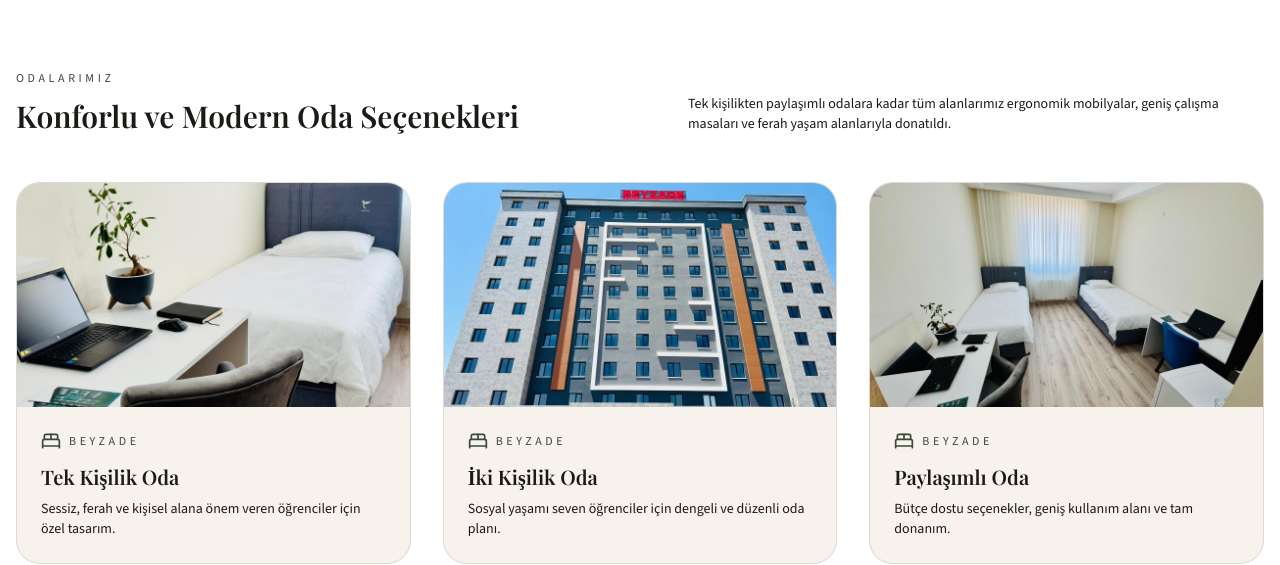
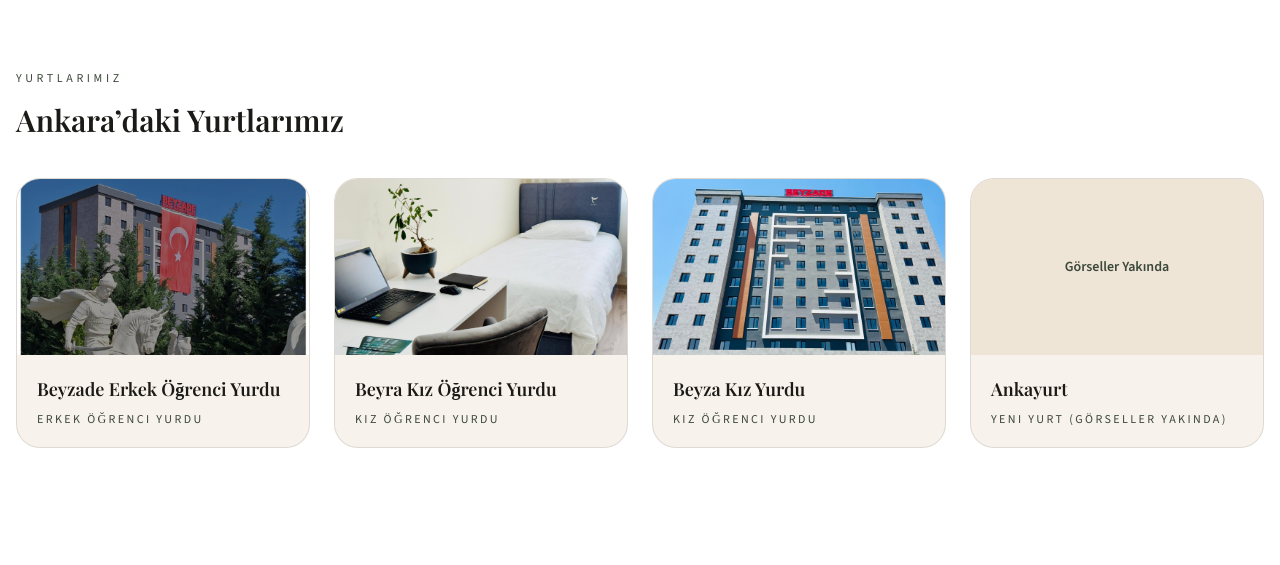
Before and after one commit to yusufaaras/yurtProject, a React (Vite) app: page / in a window 1280 px wide. Shown: the part 909-1474 px from the top of the page. Built offline with nearby package versions, Linux system fonts and the light colour scheme; no server answers.

Commit message:
Add Yurtlarimiz section and header links

```diff
--- a/src/pages/AboutPage.tsx
+++ b/src/pages/AboutPage.tsx
@@ -66,6 +66,7 @@ export default function AboutPage() {
         links={[
           { label: 'Ana Sayfa', href: '/' },
           { label: 'Hakkımızda', href: '/hakkimizda' },
+          { label: 'Yurtlarımız', href: '/#yurtlarimiz' },
           { label: 'Odalar', href: '/odalar' },
           { label: 'İletişim', href: '#iletisim' },
         ]}
--- a/src/pages/LandingPage.tsx
+++ b/src/pages/LandingPage.tsx
@@ -77,6 +77,29 @@ export default function LandingPage() {
   )
   const [heroIndex, setHeroIndex] = useState(0)
 
+  const dorms = [
+    {
+      name: 'Beyzade Erkek Öğrenci Yurdu',
+      type: 'Erkek Öğrenci Yurdu',
+      image: '/ankayurtlari/sections/beyzade.png',
+    },
+    {
+      name: 'Beyra Kız Öğrenci Yurdu',
+      type: 'Kız Öğrenci Yurdu',
+      image: '/ankayurtlari/rooms/single-1.jpg',
+    },
+    {
+      name: 'Beyza Kız Yurdu',
+      type: 'Kız Öğrenci Yurdu',
+      image: '/ankayurtlari/rooms/double-1.jpg',
+    },
+    {
+      name: 'Ankayurt',
+      type: 'Yeni Yurt (Görseller Yakında)',
+      image: null,
+    },
+  ]
+
   useEffect(() => {
     const id = window.setInterval(() => {
       setHeroIndex((prev) => (prev + 1) % heroImages.length)
@@ -90,6 +113,7 @@ export default function LandingPage() {
         links={[
           { label: 'Ana Sayfa', href: '/' },
           { label: 'Hakkımızda', href: '/hakkimizda' },
+          { label: 'Yurtlarımız', href: '#yurtlarimiz' },
           { label: 'Odalar', href: '/odalar' },
           { label: 'İletişim', href: '#iletisim' },
         ]}
@@ -194,6 +218,45 @@ export default function LandingPage() {
               <p className="text-sm text-[var(--brand-ink)]/70">{item.desc}</p>
             </div>
           ))}
+        </div>
+      </section>
+
+      <section id="yurtlarimiz" className="bg-white">
+        <div className="mx-auto max-w-7xl px-4 py-20">
+          <div className="flex flex-col gap-4">
+            <p className="text-xs uppercase tracking-[0.3em] text-[var(--brand-olive)]">Yurtlarımız</p>
+            <h2 className="font-['Playfair_Display'] text-3xl font-semibold text-[var(--brand-ink)]">
+              Ankara’daki Yurtlarımız
+            </h2>
+          </div>
+          <div className="mt-10 grid gap-6 md:grid-cols-2 lg:grid-cols-4">
+            {dorms.map((dorm) => (
+              <div
+                key={dorm.name}
+                className="overflow-hidden rounded-3xl border border-black/10 bg-[var(--brand-cream)]"
+              >
+                {dorm.image ? (
+                  <img
+                    src={dorm.image}
+                    alt={dorm.name}
+                    className="h-44 w-full object-cover"
+                  />
+                ) : (
+                  <div className="flex h-44 items-center justify-center bg-[var(--brand-sand)] text-sm font-semibold text-[var(--brand-olive)]">
+                    Görseller Yakında
+                  </div>
+                )}
+                <div className="p-5">
+                  <h3 className="font-['Playfair_Display'] text-lg font-semibold text-[var(--brand-ink)]">
+                    {dorm.name}
+                  </h3>
+                  <p className="mt-2 text-xs uppercase tracking-[0.2em] text-[var(--brand-olive)]">
+                    {dorm.type}
+                  </p>
+                </div>
+              </div>
+            ))}
+          </div>
         </div>
       </section>
 
--- a/src/pages/RoomsPage.tsx
+++ b/src/pages/RoomsPage.tsx
@@ -179,6 +179,7 @@ export default function RoomsPage() {
         links={[
           { label: 'Ana Sayfa', href: '/' },
           { label: 'Hakkımızda', href: '/hakkimizda' },
+          { label: 'Yurtlarımız', href: '/#yurtlarimiz' },
           { label: 'Odalar', href: '/odalar' },
           { label: 'İletişim', href: '/#iletisim' },
         ]}
```
